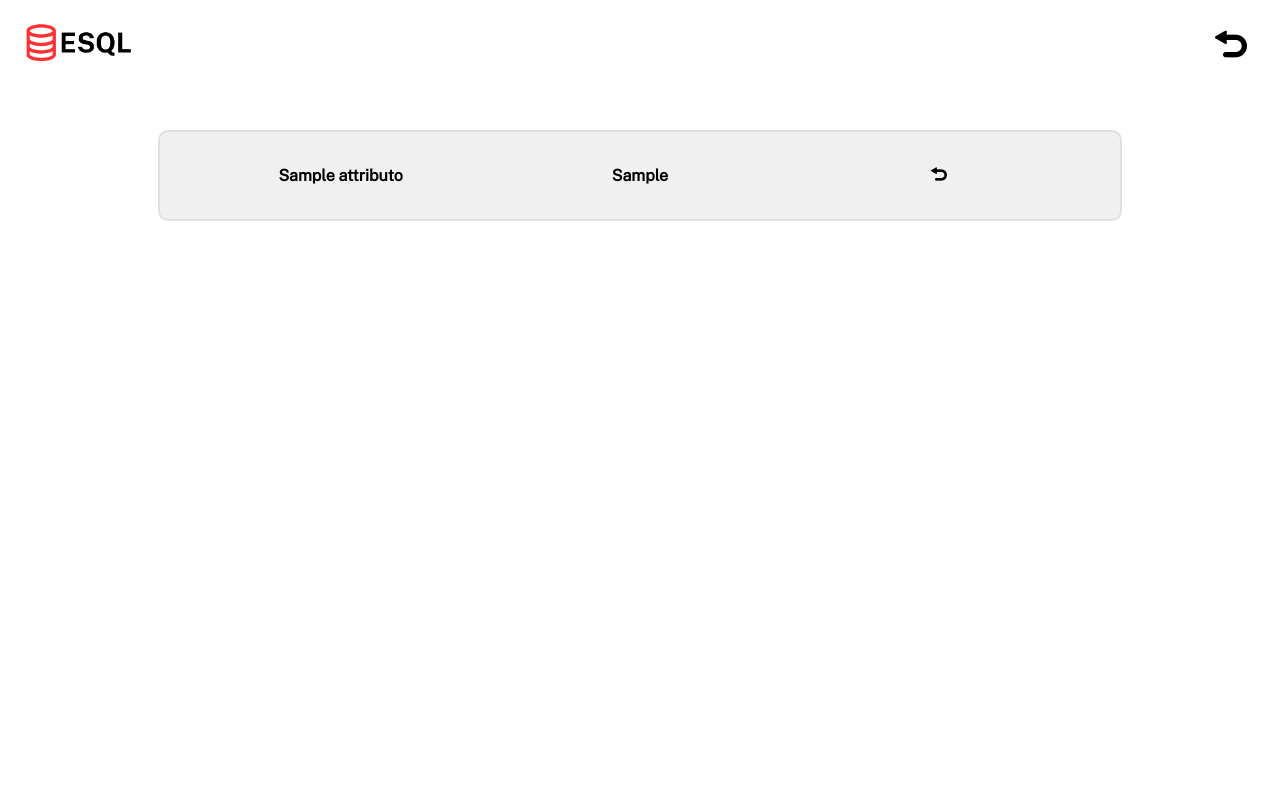
After one commit to Canghiari04/ESQL, a PHP site: page /specifics.php?btnSpecific=1 in a window 1280 px wide. The commit adds this page. Run offline with PHP 8.4, Linux system fonts and the light colour scheme; tables that the repository leaves empty or names only in its code hold one stand-in row (values such as "Sample post"); lists and menus that the app fills with data are empty.

Commit message:
sistemato parte del css, prima demo di tabella_esercizio

```diff
--- a/Project/php/authentication.php
+++ b/Project/php/authentication.php
@@ -99,7 +99,7 @@
         }
     }
 
-    function loginUtente($conn, $email){
+    function loginUtente($conn, $email) {
         $sql = "SELECT EMAIL FROM Utente JOIN Studente ON (EMAIL=EMAIL_STUDENTE) WHERE (EMAIL=:labelEmail)";
 
         $result = $conn -> prepare($sql);
--- /dev/null
+++ b/Project/php/specifics.php
@@ -0,0 +1,132 @@
+<!DOCTYPE html>
+<html>
+    <head>
+        <meta name="viewport" content="width=device-width, initial-scale=1.0">
+        <link href='https://fonts.googleapis.com/css?family=Public Sans' rel='stylesheet'>
+        <style>
+            html, body {
+                font-family: 'Public Sans';
+                height: 100%;
+            }
+
+            button {
+                background-color: transparent;
+                border: none;
+            }
+
+            .navbar {
+                background-color: white;
+                display: flex;
+                justify-content: space-between;
+                align-items: center;
+            }
+
+            .zoom-on-img {
+                transition: transform .4s;
+            }
+
+            .zoom-on-img:hover {
+                transform: scale(1.099);
+            }
+
+            .ESQL {
+                margin-top: 10px;
+                margin-left: 15px;
+                margin-bottom: 10px;
+            }
+
+            .undo {
+                float: right;
+                margin-right: 25px;
+                margin-top: 15px;
+                margin-bottom: 15px;
+            }
+
+            table {
+                table-layout: fixed;
+                width: 100%;
+            }
+
+            .div-table {
+                display: flex;
+                justify-content: space-between; /* Adjust as needed */
+                padding: 30px;
+                margin: 50px 150px;
+                background-color: rgb(240, 240, 240);
+                border: 2px solid rgb(224, 224, 224);
+                border-radius: 10px;
+                align-items: center;
+            }
+        </style>
+    </head>
+
+    <body>
+        <form>
+            <div class="navbar">
+                <a><img class="zoom-on-img ESQL" width="112" height="48" src="img/ESQL.png"></a>
+                <a href="table_exercise.php"><img class="zoom-on-img undo" width="32" height="32" src="img/undo.png"></a>
+            </div>
+
+            <div>
+                <?php
+                    include 'connectionDB.php';
+                    $conn = openConnection();
+                    if ($_SERVER["REQUEST_METHOD"] == "POST") {
+                        if (isset($_POST["deleteSpecific"])) {
+                            echo ' bella ciao';
+                            deleteAttribute($conn, $idAttributo = $_POST["deleteSpecific"]);
+                        } elseif (isset($_POST["updateSpecific"])) {
+                            updateAttribute($conn);
+                        } elseif (isset($_POST["addSpecific"])) {
+                            addAttribute($conn);
+                        }
+                    } elseif ($_SERVER["REQUEST_METHOD"] == "GET") {
+                        $spec = $_GET["btnSpecific"];
+                        $query = "SELECT Attributo.ID, Attributo.TIPO, Attributo.NOME FROM Combinazione, Tabella_Esercizio, Attributo WHERE (Combinazione.ID_TABELLA = Tabella_Esercizio.ID) AND (Combinazione.ID_ATTRIBUTO = Attributo.ID) AND (Tabella_Esercizio.ID = $spec)";
+                        $query_run = $conn -> query($query);
+
+                        if($query_run) {
+                            while($row = $query_run->fetch(PDO::FETCH_OBJ))
+                                echo '
+                                    <div class="div-table">
+                                        <form action="specifics.php" method="POST">
+                                            <table>
+                                                <tr>
+                                                    <th> '.$row -> NOME.'</th>
+                                                    <th> '.$row -> TIPO.'</th>
+                                                    <th> <button type="submit" name="deleteSpecific" value='.$row -> ID.'><img class="zoom-on-img img-delete" width="16" height="16" src="img/undo.png"></button> </th>
+                                                </tr>
+                                            </table>
+                                        </form>
+                                    </div>
+                                ';
+                        }
+                        else {
+                            echo '<script> alert("No Record / Data Found")</script>';
+                        }
+                    }
+
+                    function deleteAttribute($conn, $idAttributo){
+                        $sql = "DELETE FROM COMBINAZIONE WHERE ID_ATTRIBUTO = $idAttributo";
+                        $stmt = $conn -> prepare($sql);
+                        $stmt -> execute();
+
+                        closeConnection($conn);
+                    }
+
+                    function updateAttribute($conn) {
+                        /* reindirizzare al file .php per aggiornare il contenuto degli attributi */
+
+                        closeConnection($conn);
+                    }
+
+                    function addAttribute($conn) {
+                        /* reindirizzare al file .php per aggiungere attributi alle tabelle (uso di un form con checkbox per l'inserimento) */
+
+                        closeConnection($conn);
+                    }
+                ?>
+            </div>
+        </form>
+    </body>
+</html>
```
Also changed, not shown: Project/php/handlerDocente.php (+1 -12 lines), Project/php/handlerStudente.php (+0 -10 lines), Project/php/index.php (+1 -8 lines), Project/php/login.php (+1 -8 lines), Project/php/signUpDocente.php (+1 -8 lines), Project/php/signUpStudente.php (+1 -21 lines), Project/php/table_exercise.php (added, +115 -0 lines).
